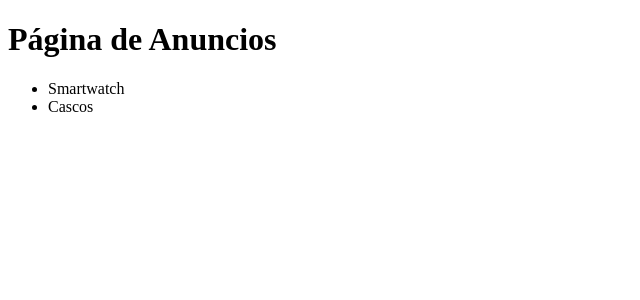
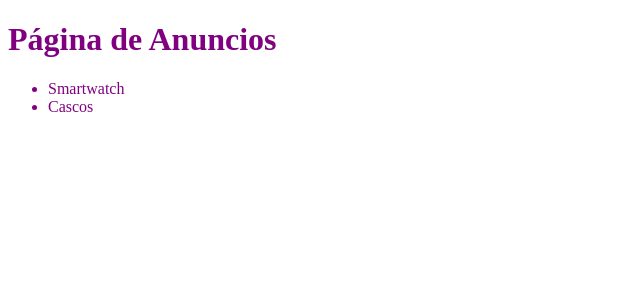
Before and after one commit to JohaDiaz/practica_fundamentos_react, a React (Vite) app: page / in a window 1280 px wide. Shown: the top 300 px of the page, without its empty margins (0-640 px from the left). Built offline with nearby package versions, Linux system fonts and the light colour scheme.

Commit message:
Working on API conection

```diff
--- a/package.json
+++ b/package.json
@@ -11,6 +11,7 @@
     "preview": "vite preview"
   },
   "dependencies": {
+    "axios": "^1.7.9",
     "react": "^19.0.0",
     "react-dom": "^19.0.0"
   },
--- /dev/null
+++ b/src/api/client.ts
@@ -0,0 +1,5 @@
+import axios from "axios";
+
+export const client = axios.create({
+    baseURL: 'http://localhost:3001/',
+});
--- /dev/null
+++ b/src/pages/adverts/AdverstPage.css
@@ -0,0 +1,3 @@
+.AdvertsPage{
+    color: purple;
+}
--- a/src/pages/adverts/AdverstPage.tsx
+++ b/src/pages/adverts/AdverstPage.tsx
@@ -1,3 +1,5 @@
+import './AdverstPage.css';
+
 const adverts =[
     {
         id: "83a3cd69-9230-464b-ae15-c728940e7658",
@@ -26,7 +28,7 @@ const adverts =[
 
 function AdvertsPage() {
     return (
-    <div>
+    <div className="AdvertsPage">
         <h1>Página de Anuncios</h1>
         <ul>
             {adverts.map((advert) => (
```
Also changed, not shown: 1 other file (tests, documents, lock files or other folders).
